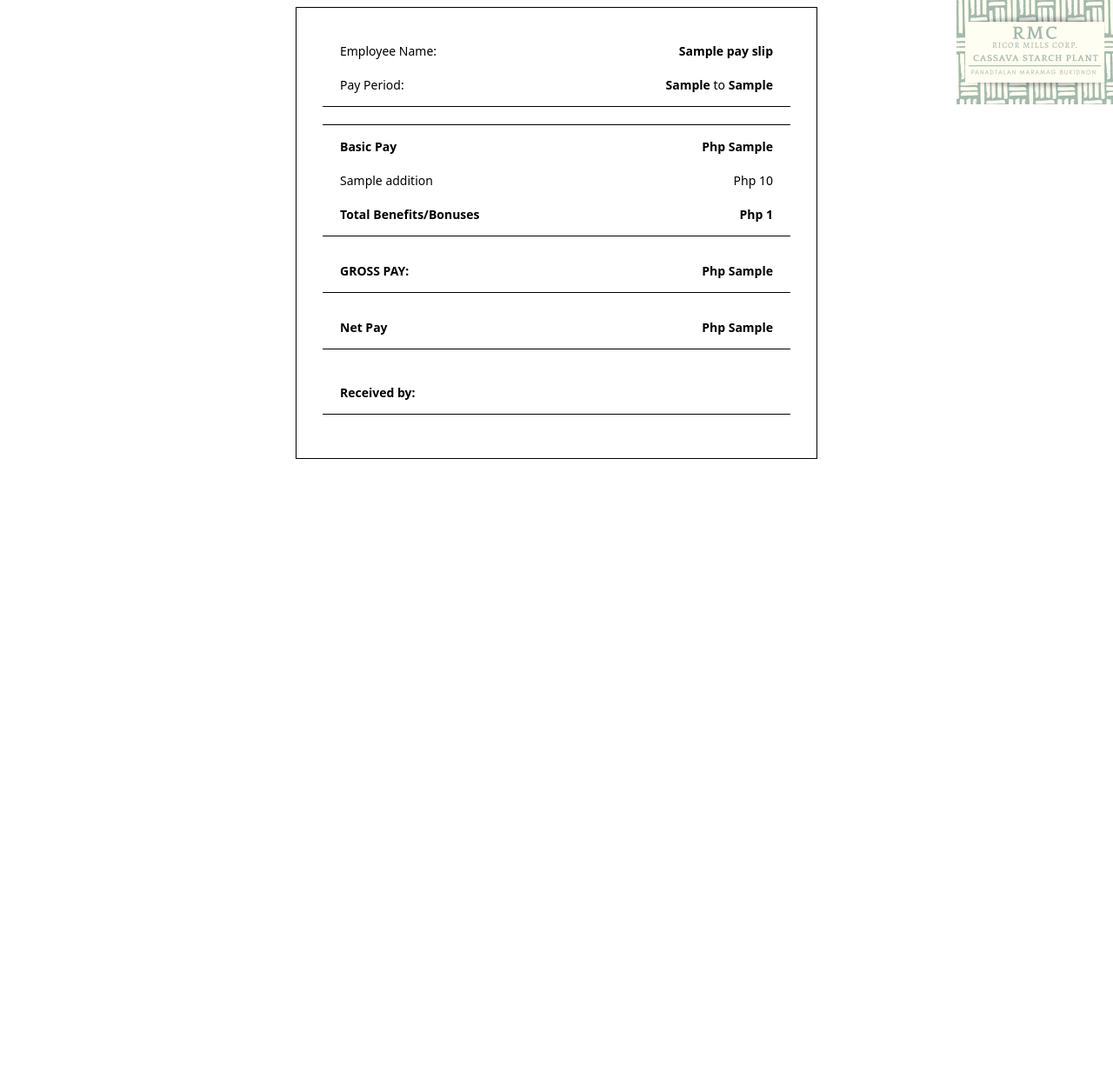
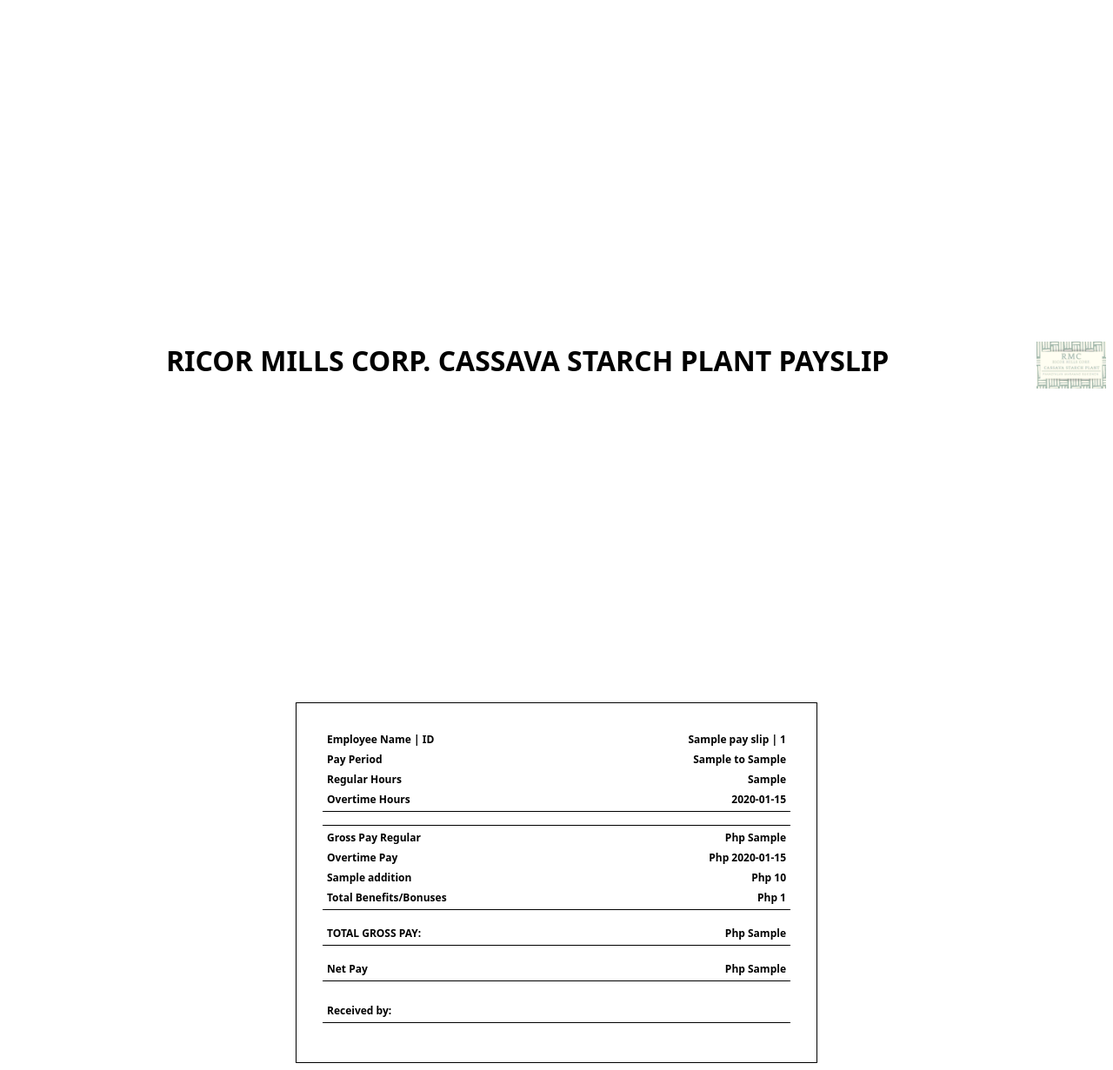
Before and after one commit to warpakner123/DTRPAYROLL-PYZK, a Django app: template employeeDTR/templates/PaySlip_Template.html in a window 1280 px wide. Shown: the whole page at 87% size. Before the commit the page ends 528 px from the top, so only its background shows below. Run offline with Django 5.2, Linux system fonts and the light colour scheme; the template is opened without the code that fills it: most values are stand-ins (such as "Sample title", 1, 10 or a date in 2020); some web fonts are replaced.

Commit message:
Almighty Final Push

```diff
--- a/employeeDTR/templates/PaySlip_Template.html
+++ b/employeeDTR/templates/PaySlip_Template.html
@@ -25,7 +25,7 @@
             margin: 0 auto;
             padding: 30px;
             border: 1px solid #000;
-            font-size: 14px;
+            font-size: 12px;
             box-sizing: border-box;
         }
 
@@ -35,12 +35,12 @@
         }
 
         .payslip-section {
-            margin-bottom: 20px;
+            margin-bottom: 15px;
         }
 
         .separator {
             border-bottom: 1px solid #000;
-            margin: 5px 0;
+            margin: 2px 0;
         }
 
         .bold {
@@ -48,10 +48,10 @@
         }
 
         .section-titleV2 {
-            margin-bottom: 10px;
+            margin-bottom: 3px;
             padding: 100%;
-            padding-left: 40px;
-            padding-top: 25px;
+            padding-left: 10px;
+            padding-top: 5px;
         }
 
         .section-title {
@@ -64,30 +64,88 @@
         }
 
         .table td {
-            padding: 10px 20px;
+            padding: 3px 5px;
             box-sizing: border-box;
         }
 
         .amount {
             text-align: right;
         }
+        .header-content {
+            display: flex;
+            justify-content: center;
+            align-items: center;
+            position: relative;
+        }
+        .header-content h1 {
+            flex: 1;
+            margin-bottom: 8px;
+        }
+        .header-content img {
+            position: absolute;
+            right: 0;
+            width: 80px;
+            height: auto;
+        }
+        .container {
+            display: flex;
+            justify-content: center;
+            align-items: center;
+            height: 100vh; /* Full viewport height */
+            text-align: center;
+        }
+        .row {
+            display: flex;
+            justify-content: center;
+            align-items: center;
+            width: 100%;
+        }
+        .col-md-6 {
+            flex: 1;
+        }
+
     </style>
     <title>Electronic Employee Payslip</title>
 </head>
 <body>
-    <div style="position: absolute; top: 0; right: 0; text-align: right; margin-bottom: 10px;">
+    <!--
+    <div style="position: absolute; top: 0; right: 0; text-align: left; margin-bottom: 10px;">
+
         <img src="employeeDTR/templates/assets/img/logos/company_logo.jpg" alt="Company Logo" style="width: 180px; height: auto;">
+       <h1></h1>
     </div>
+    -->
+    <div class="container custom-container">
+        <div class="row">
+            <div class="col-md-6 mx-auto">
+                    <div class="header-content">
+                        <h1>
+                            <!-- Electronic Daily Attendance Record and Manual Daily Attendance Record -->
+                            RICOR MILLS CORP. CASSAVA STARCH PLANT PAYSLIP &nbsp;&nbsp;&nbsp;&nbsp;&nbsp;&nbsp;&nbsp;
+                            <img src="employeeDTR/templates/assets/img/logos/company_logo.jpg" alt="Company Logo">
+                        </h1>
+                    </div>
+            </div>
+        </div>
+      </div>
     <div class="payslip-container">
         <div class="payslip-section">
             <table class="table">
                 <tr>
-                    <td>Employee Name:</td>
-                    <td class="amount"><span class="bold">{{ PaySlip_Data.complete_name }}</span></td>
+                    <td class="bold">Employee Name | ID</td>
+                    <td class="amount"><span class="bold">{{ PaySlip_Data.complete_name }} | {{ PaySlip_Data.employee_id }}</span></td>
                 </tr>
                 <tr>
-                    <td>Pay Period:</td>
-                    <td class="amount"><span class="bold">{{ PaySlip_Data.period_start }}</span> to <span class="bold">{{ PaySlip_Data.period_end }}</span></td>
+                    <td class="bold">Pay Period</td>
+                    <td class="amount"><span class="bold">{{ PaySlip_Data.period_start }} to {{ PaySlip_Data.period_end }}</span></td>
+                </tr>
+                <tr>
+                    <td class="bold">Regular Hours</td>
+                    <td class="amount bold">{{ PaySlip_Data.regular_hours }}</td>
+                </tr>
+                <tr>
+                    <td class="bold">Overtime Hours</td>
+                    <td class="amount bold">{{ PaySlip_Data.overtime_hours }}</td>
                 </tr>
             </table>
             <div class="separator"></div>
@@ -96,15 +154,20 @@
         <div class="payslip-section">
             <table class="table">
                 <tr>
-                    <td class="section-title bold">Basic Pay</td>
-                    <td class="amount bold">Php {{ PaySlip_Data.basic_pay }}</td>
+                    <td class="section-title bold">Gross Pay Regular</td>
+                    <td class="amount bold">Php {{ PaySlip_Data.basic_pay_regular }}</td>
                 </tr>
+                <tr>
+                    <td class="section-title bold">Overtime Pay</td>
+                    <td class="amount bold">Php {{ PaySlip_Data.basic_pay_overtime }}</td>
+                </tr>
+
                 <div class="separator"></div>
                 {% if PaySlip_Data.addition_details %}
                 {% for addition in PaySlip_Data.addition_details %}
                 <tr>
-                    <td>{{ addition.name }}</td>
-                    <td class="amount">Php {{ addition.amount }}</td>
+                    <td class="bold">{{ addition.name }}</td>
+                    <td class="amount bold">Php {{ addition.amount }}</td>
                 </tr>
                 {% endfor %}
                 <tr>
@@ -119,7 +182,7 @@
         <div class="payslip-section">
             <table class="table">
                 <tr>
-                    <td class="section-title bold">GROSS PAY:</td>
+                    <td class="section-title bold"> TOTAL GROSS PAY:</td>
                     <td class="amount bold">Php {{ PaySlip_Data.gross_pay }}</td>
                 </tr>
             </table>
@@ -157,7 +220,7 @@
         <div class="payslip-section">
             <table class="table">
                 <tr>
-                    <td class="bold" style="padding-top: 20px;">Received by:</td>
+                    <td class="bold" style="padding-top: 10px;">Received by:</td>
                 </tr>
             </table>
             <div class="separator"></div>
```
Also changed, not shown: employeeDTR/pyzk/get_biometrics.py (+15 -1 lines), employeeDTR/templates/DTR_Template.html (+40 -3 lines), README.txt, 1 other file.
